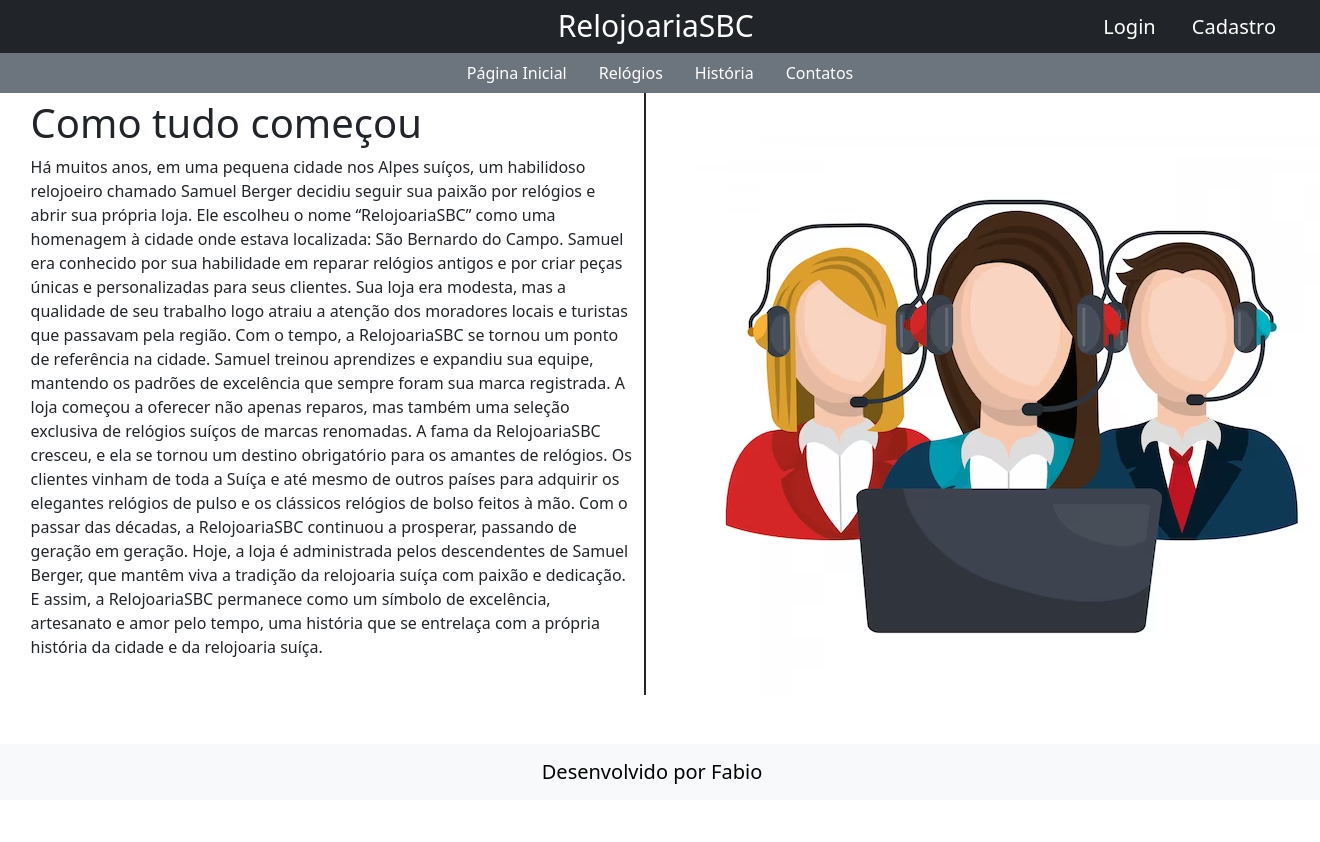
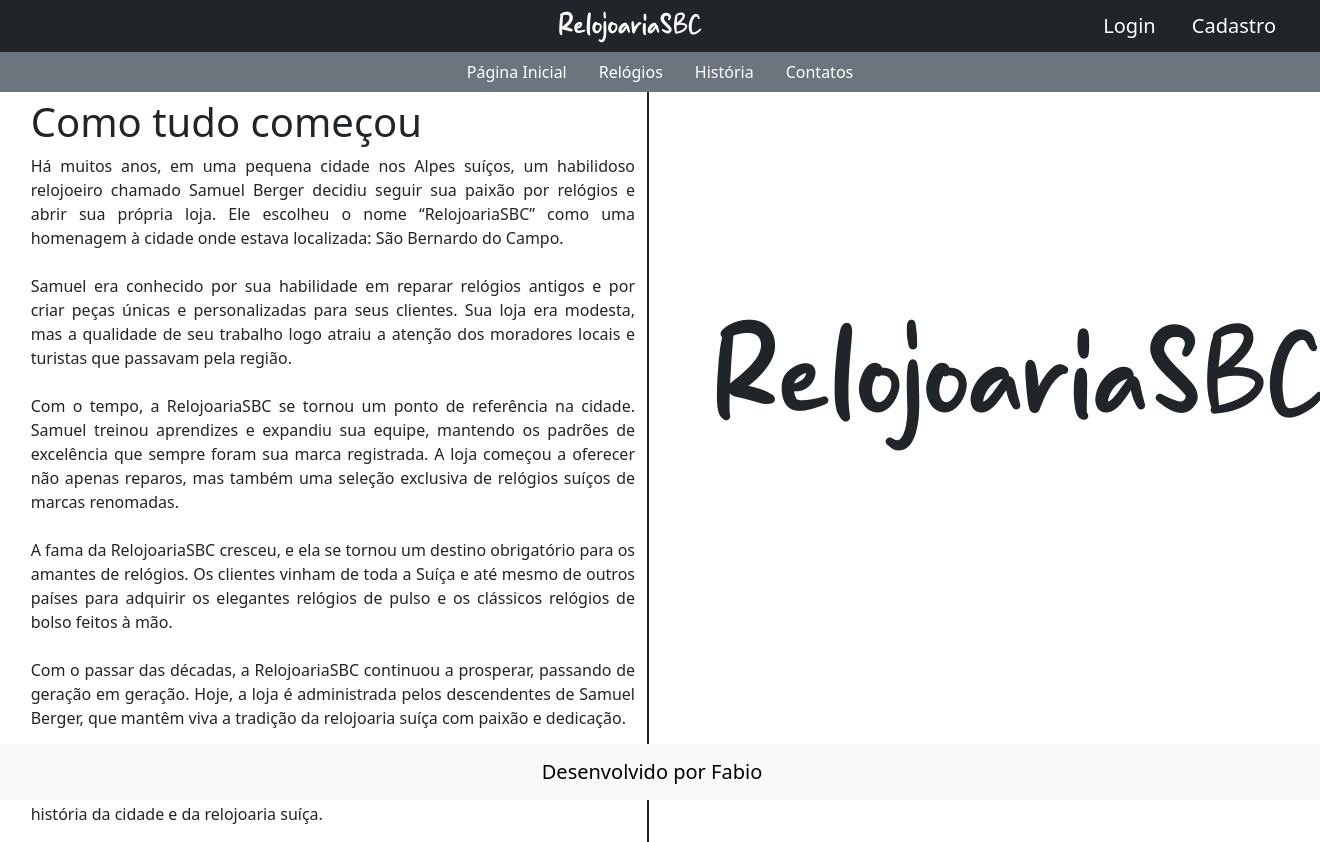
Before and after one commit to FabioKuriki/primeiroFlask, a Flask app: page /historia in a window 1320 px wide. Before the commit the page ends 784 px from the top, so only its background shows below. Run offline with Flask 3, Linux system fonts and the light colour scheme.

Commit message:
Sétima commit

```diff
--- a/app/routes.py
+++ b/app/routes.py
@@ -14,11 +14,11 @@ def contato():
 
 @app.route('/cadastro')
 def cadastro():
-    return render_template('cadastro.html', titulo="Cadastro", nome="Fabio", fundo="fundoLoginCadastro")
+    return render_template('cadastro.html', titulo="Cadastro", nome="Fabio", fundoId="fundoLoginCadastro")
 
 @app.route('/login')
 def login():
-    return render_template('login.html', titulo="Login", nome="Fabio", fundo="fundoLoginCadastro")
+    return render_template('login.html', titulo="Login", nome="Fabio", fundoId="fundoLoginCadastro")
 
 @app.route('/relogios')
 def relogios():
--- a/app/static/css/estilo.css
+++ b/app/static/css/estilo.css
@@ -1,6 +1,7 @@
 #marca{
     font-size: 150%;
     color: #fff;
+    font-family: minhaFonte;
 }
 
 #banner{
@@ -49,14 +50,6 @@
     grid-row-end: 1;
 }
 
-#cadastro{
-    background-image: url(../imagens/backgroundCadastro.png);
-    background-size: cover;
-    padding-top: 10%;
-    padding-bottom: 20%;
-    background-attachment: fixed;
-}
-
 #fundoLoginCadastro{
     background-image: url(../imagens/backgroundCadastro.png);
     background-size: cover;
@@ -67,6 +60,7 @@
 #textoContato{
     margin-left: 3%;
     margin-top: 1%;
+    text-align: justify;
 }
 
 #imgContato{
@@ -74,16 +68,34 @@
 }
 
 #textoCadastro, #textoLogin, #menu, #menu2, #menu3, #menu4{
-    color: #fff
+    color: #fff;
 }
 
 #menu:hover, #menu2:hover, #menu3:hover, #menu4:hover{
-    color: #1E90FF
+    color: #1E90FF;
+    font-size: 120%;
 }
 #textoCadastro:hover, #textoLogin:hover{
-    color: #6A5ACD
+    color: #6A5ACD;
 }
 
-#caixa{
-    margin-top: 10%;
+@font-face { /*Escolhendo uma fonte*/
+    font-family: 'minhaFonte';
+    src: url(../fontes/Sugar\ Latte.otf);
 }
+
+.cardRelogio:hover{
+   padding: 10%;
+}
+
+#fundoRelogios{
+    background-image: url(../imagens/bannerSBC.jpg);
+    background-position: center;
+    background-color: #000;
+    color: #fff;
+    font-weight: bolder;
+    text-align: center;
+    font-size: 150%;
+    padding-top: 0.5%;
+    padding-bottom: 0.5%;
+}
--- a/app/templates/base.html
+++ b/app/templates/base.html
@@ -8,7 +8,7 @@
     <script src="https://cdn.jsdelivr.net/npm/@popperjs/core@2.11.8/dist/umd/popper.min.js" integrity="sha384-I7E8VVD/ismYTF4hNIPjVp/Zjvgyol6VFvRkX/vR+Vc4jQkC+hVqc2pM8ODewa9r" crossorigin="anonymous"></script>
     <script src="https://cdn.jsdelivr.net/npm/bootstrap@5.3.3/dist/js/bootstrap.min.js" integrity="sha384-0pUGZvbkm6XF6gxjEnlmuGrJXVbNuzT9qBBavbLwCsOGabYfZo0T0to5eqruptLy" crossorigin="anonymous"></script>
 </head>
-<body id="{{fundo}}">
+<body id="{{fundoId}}">
 
     <nav class="navbar bg-dark ">
       <div class="container-fluid">
--- a/app/templates/contato.html
+++ b/app/templates/contato.html
@@ -1,13 +1,11 @@
 {% extends 'base.html' %}
 {% block conteudo %}
-
-<!--Arrumar dps-->
 
     <div class="row container-fluid">
         <div class="col">
             <img  id="imgContato" src="{{url_for('static', filename='imagens/entreEmContato.avif')}}">
         </div>
-        <div style="border-left: 2px solid" class="col">
+        <div style="border-left: 2px solid;" class="col">
             <div id="textoContato">
               <h1>Dúvidas?</h1>
               <p>
--- a/app/templates/historia.html
+++ b/app/templates/historia.html
@@ -5,21 +5,39 @@
         <div style="border-right: 2px solid" class="col">
             <div id="textoContato">
               <h1>Como tudo começou</h1>
-                <p>Há muitos anos, em uma pequena cidade nos Alpes suíços, um habilidoso relojoeiro chamado Samuel Berger decidiu seguir sua paixão por relógios e abrir sua própria loja. Ele escolheu o nome “RelojoariaSBC” como uma homenagem à cidade onde estava localizada: São Bernardo do Campo.
+                <p>Há muitos anos, em uma pequena cidade nos Alpes suíços,
+                    um habilidoso relojoeiro chamado Samuel Berger decidiu seguir
+                    sua paixão por relógios e abrir sua própria loja.
+                    Ele escolheu o nome “RelojoariaSBC” como uma homenagem à cidade
+                    onde estava localizada: São Bernardo do Campo.<br><br>
 
-Samuel era conhecido por sua habilidade em reparar relógios antigos e por criar peças únicas e personalizadas para seus clientes. Sua loja era modesta, mas a qualidade de seu trabalho logo atraiu a atenção dos moradores locais e turistas que passavam pela região.
+                    Samuel era conhecido por sua habilidade em reparar relógios antigos e
+                    por criar peças únicas e personalizadas para seus clientes.
+                    Sua loja era modesta, mas a qualidade de seu trabalho logo atraiu a
+                    atenção dos moradores locais e turistas que passavam pela região.<br><br>
 
-Com o tempo, a RelojoariaSBC se tornou um ponto de referência na cidade. Samuel treinou aprendizes e expandiu sua equipe, mantendo os padrões de excelência que sempre foram sua marca registrada. A loja começou a oferecer não apenas reparos, mas também uma seleção exclusiva de relógios suíços de marcas renomadas.
+                    Com o tempo, a RelojoariaSBC se tornou um ponto de referência na cidade.
+                    Samuel treinou aprendizes e expandiu sua equipe,
+                    mantendo os padrões de excelência que sempre foram sua marca registrada.
+                    A loja começou a oferecer não apenas reparos, mas também uma seleção exclusiva
+                    de relógios suíços de marcas renomadas.<br><br>
 
-A fama da RelojoariaSBC cresceu, e ela se tornou um destino obrigatório para os amantes de relógios. Os clientes vinham de toda a Suíça e até mesmo de outros países para adquirir os elegantes relógios de pulso e os clássicos relógios de bolso feitos à mão.
+                    A fama da RelojoariaSBC cresceu, e ela se tornou um destino obrigatório para
+                    os amantes de relógios. Os clientes vinham de toda a Suíça e até mesmo de outros
+                    países para adquirir os elegantes relógios de pulso e os clássicos relógios de bolso feitos à mão.<br><br>
 
-Com o passar das décadas, a RelojoariaSBC continuou a prosperar, passando de geração em geração. Hoje, a loja é administrada pelos descendentes de Samuel Berger, que mantêm viva a tradição da relojoaria suíça com paixão e dedicação.
+                    Com o passar das décadas, a RelojoariaSBC continuou a prosperar,
+                    passando de geração em geração. Hoje, a loja é administrada pelos
+                    descendentes de Samuel Berger, que mantêm viva a tradição da relojoaria suíça com paixão e dedicação.<br><br>
 
-E assim, a RelojoariaSBC permanece como um símbolo de excelência, artesanato e amor pelo tempo, uma história que se entrelaça com a própria história da cidade e da relojoaria suíça. </p>
+                    E assim, a RelojoariaSBC permanece como um símbolo de excelência, artesanato
+                    e amor pelo tempo, uma história que se entrelaça com a própria história da cidade e da relojoaria suíça.
+                </p>
             </div>
         </div>
         <div class="col">
-            <img id="imgContato" src="{{url_for('static', filename='imagens/entreEmContato.avif')}}">
+            <br><br><br><br><br><br><br><br>
+            <p style="margin-left: 8%;font-family: minhaFonte; font-size: 800%;">RelojoariaSBC</p>
         </div>
     </div>
 
--- a/app/templates/index.html
+++ b/app/templates/index.html
@@ -6,10 +6,10 @@
         <h1 id="textoBanner" class="display-4">Venha comprar em umas das lojas mais conhecidas em SBC!!</h1>
       </div>
     </div>
-
     <div id="banner2" class="jumbotron jumbotron-fluid">
       <div class="estruturaBanner container-fluid">
         <h1 id="textoBanner2" class="display-4">Onde o menor preço só se encontra aqui</h1>
       </div>
     </div>
+
 {% endblock %}
--- a/app/templates/login.html
+++ b/app/templates/login.html
@@ -1,7 +1,8 @@
 {% extends 'base.html' %}
 {% block conteudo %}
 
-    <div id="caixa" class="container-fluid row">
+    <br><br><br><br><br><br>
+    <div class="container-fluid row">
         <div class="col"></div>
         <div class="card" style="width: 20rem;">
         <div class="card-body">
```
Also changed, not shown: app/templates/cadastro.html (+4 -3 lines), app/templates/relogios.html (+13 -9 lines), app/static/fontes/Sugar Latte.otf (added), app/static/imagens/bannerSBC.jpg (added).
